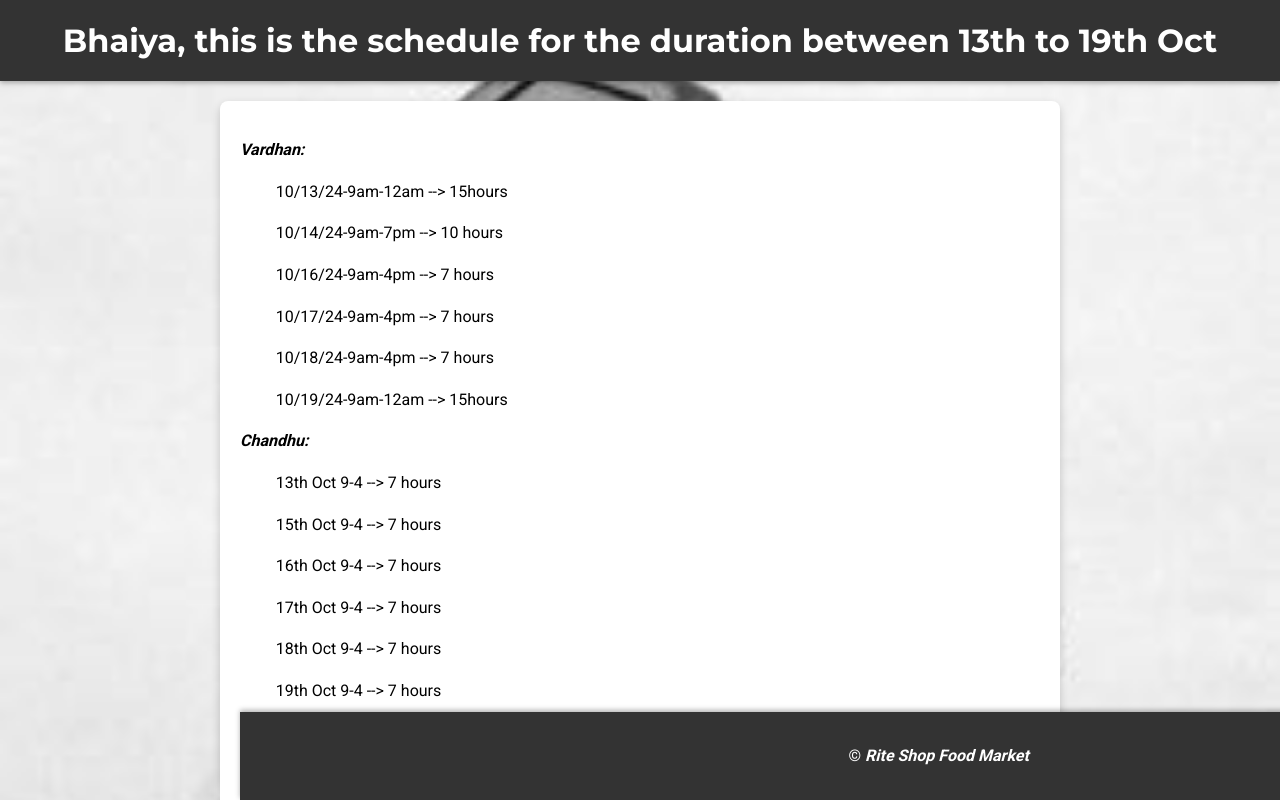
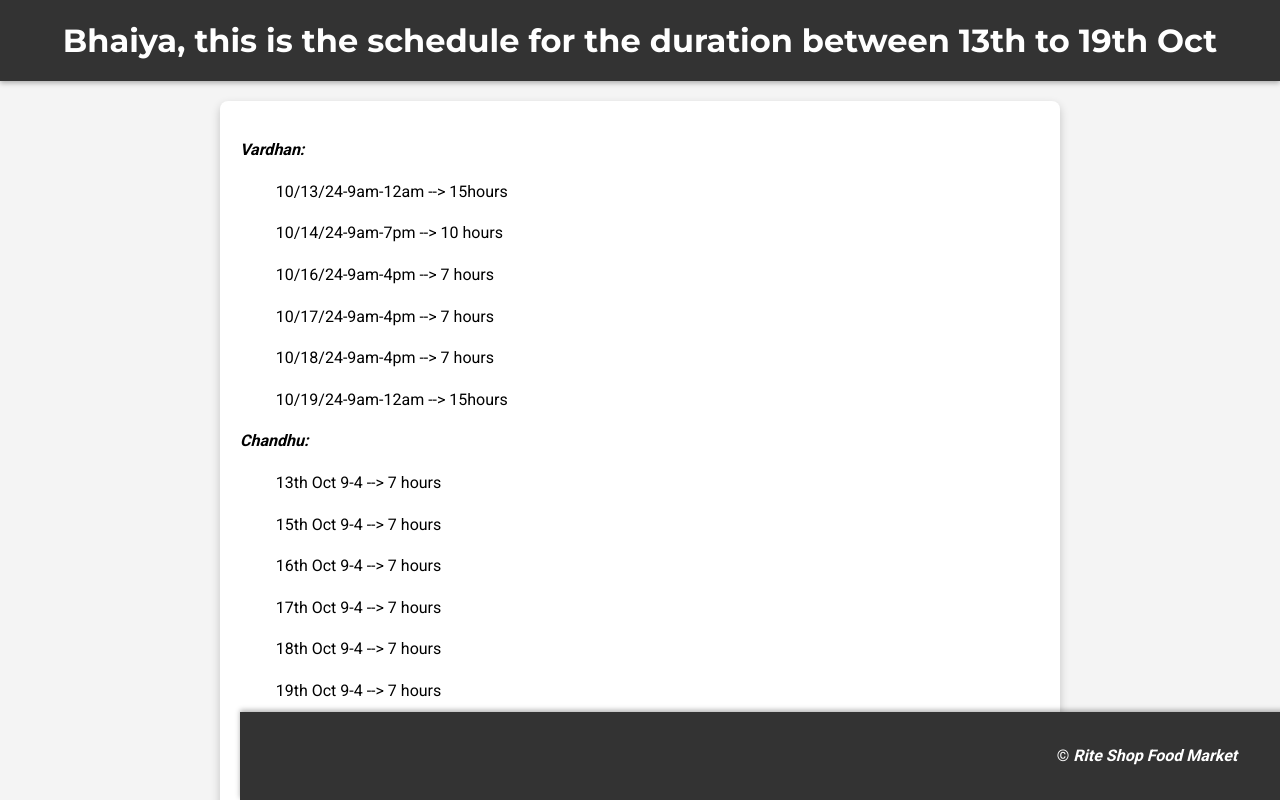
Before and after one commit to jestchandhu/Schedule, a plain HTML site: page index.html in a window 1280 px wide. Shown: the top 800 px of the page. Drawn offline with Linux system fonts and the light colour scheme; files that its build step writes are made by us from their sources; files whose address does not match are found by name.

Commit message:
commits22

```diff
--- a/index.html
+++ b/index.html
@@ -4,15 +4,7 @@
     <meta charset="UTF-8">
     <meta name="viewport" content="width=device-width, initial-scale=1.0">
     <title>Rite Shop food Market</title>
-<style>
-        body {
-            background-image: url('C:/Users/Chandhu/Desktop/logo.jpg');
-            background-size: cover; /* Cover the entire screen */
-            background-position: center; /* Center the image */
-            background-repeat: no-repeat; /* Prevent image repetition */
-        }
-    </style>
-
+<link rel="stylesheet" href="styles.css"> <!-- Link to your CSS file -->
 </head>
 <body>
     <header>
@@ -65,7 +57,7 @@
     <img src="image.jpg" alt=" "
     </section>
     <footer>
-      <p>  &nbsp&nbsp&nbsp&nbsp&nbsp&nbsp&nbsp&nbsp&nbsp&nbsp&nbsp&nbsp&nbsp&nbsp&nbsp&nbsp&nbsp&nbsp&nbsp&nbsp&nbsp &copy; <b><i> Rite Shop Food Market </i></b></p>
+      <p>  &nbsp&nbsp&nbsp&nbsp&nbsp&nbsp&nbsp&nbsp&nbsp&nbsp&nbsp&nbsp&nbsp&nbsp&nbsp&nbsp&nbsp&nbsp&nbsp&nbsp&nbsp&nbsp&nbsp&nbsp&nbsp&nbsp&nbsp&nbsp&nbsp&nbsp&nbsp&nbsp&nbsp&nbsp&nbsp&nbsp&nbsp&nbsp&nbsp&nbsp&nbsp&nbsp&nbsp&nbsp&nbsp&nbsp&nbsp&nbsp&nbsp&nbsp&nbsp&nbsp&nbsp&nbsp&nbsp&nbsp&nbsp&nbsp&nbsp&nbsp&nbsp&nbsp&nbsp&nbsp&nbsp&nbsp&nbsp&nbsp&nbsp&nbsp&nbsp&nbsp&nbsp&nbsp&nbsp&nbsp&nbsp&nbsp&nbsp&nbsp&nbsp&nbsp&nbsp&nbsp&nbsp&nbsp&nbsp&nbsp&nbsp&nbsp&nbsp&nbsp&nbsp&nbsp&nbsp&nbsp&nbsp&nbsp&nbsp&nbsp&nbsp&nbsp&nbsp&nbsp&nbsp&nbsp&nbsp&nbsp&nbsp&nbsp&nbsp&nbsp&nbsp&nbsp&nbsp&nbsp&nbsp&nbsp&nbsp&nbsp&nbsp&nbsp&nbsp&nbsp&nbsp&nbsp &copy; <b><i> Rite Shop Food Market </i></b></p>
     </footer>
 </body>
 </html>
```
